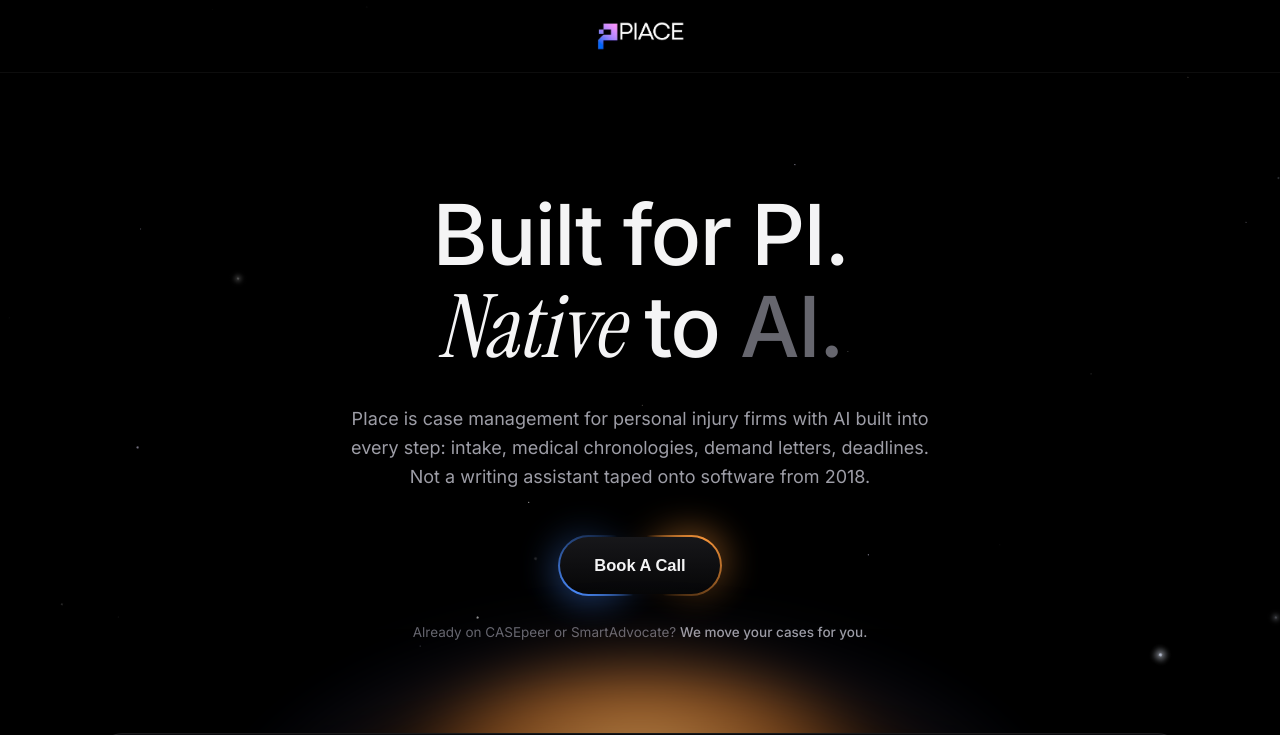
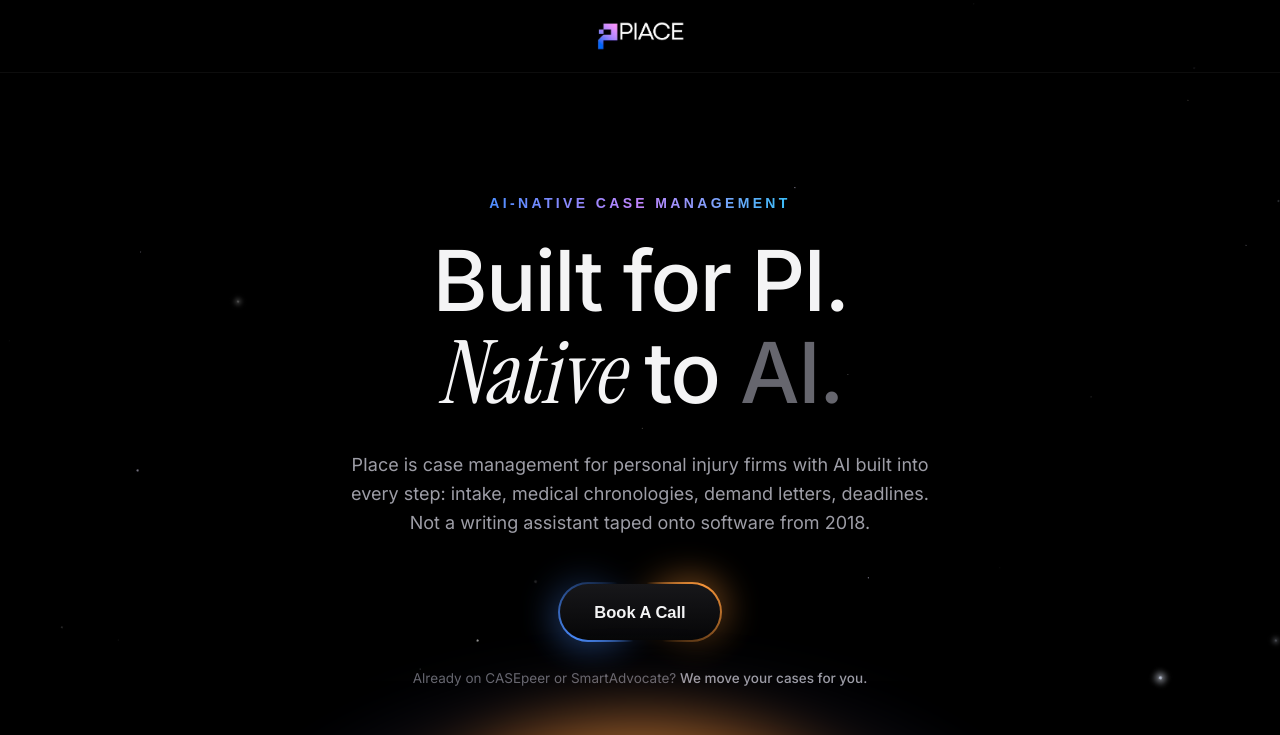
Before and after one commit to rikhinagra/piace-web, a Next.js app: page / in a window 1280 px wide. Shown: the top 735 px of the page. Built offline with nearby package versions, Linux system fonts and the light colour scheme; a web font is replaced by a local one.

Commit message:
Add AI-native case management label above hero heading

```diff
--- a/app/globals.css
+++ b/app/globals.css
@@ -278,6 +278,21 @@
   font-weight: 700;
   font-family: "Satoshi", sans-serif;
   color: #fff;
+}
+
+.hero-eyebrow {
+  display: inline-block;
+  text-transform: uppercase;
+  font-family: "Satoshi", sans-serif;
+  font-weight: 600;
+  font-size: clamp(11px, 1.4vw, 14px);
+  letter-spacing: clamp(0.12em, 0.5vw, 0.24em);
+  margin-bottom: 22px;
+  background: linear-gradient(90deg, #4c8dff 0%, #c084fc 50%, #38bdf8 100%);
+  -webkit-background-clip: text;
+  background-clip: text;
+  color: transparent;
+  -webkit-text-fill-color: transparent;
 }
 
 .hero h1 {
--- a/components/Hero.tsx
+++ b/components/Hero.tsx
@@ -164,6 +164,10 @@
     <section className="hero">
       <Starfield />
       <div className="wrap" style={{ position: "relative" }}>
+        <Reveal>
+          <p className="hero-eyebrow">AI-native case management</p>
+        </Reveal>
+
         <Reveal delay={100}>
           <h1>
             Built for PI.{" "}
```
